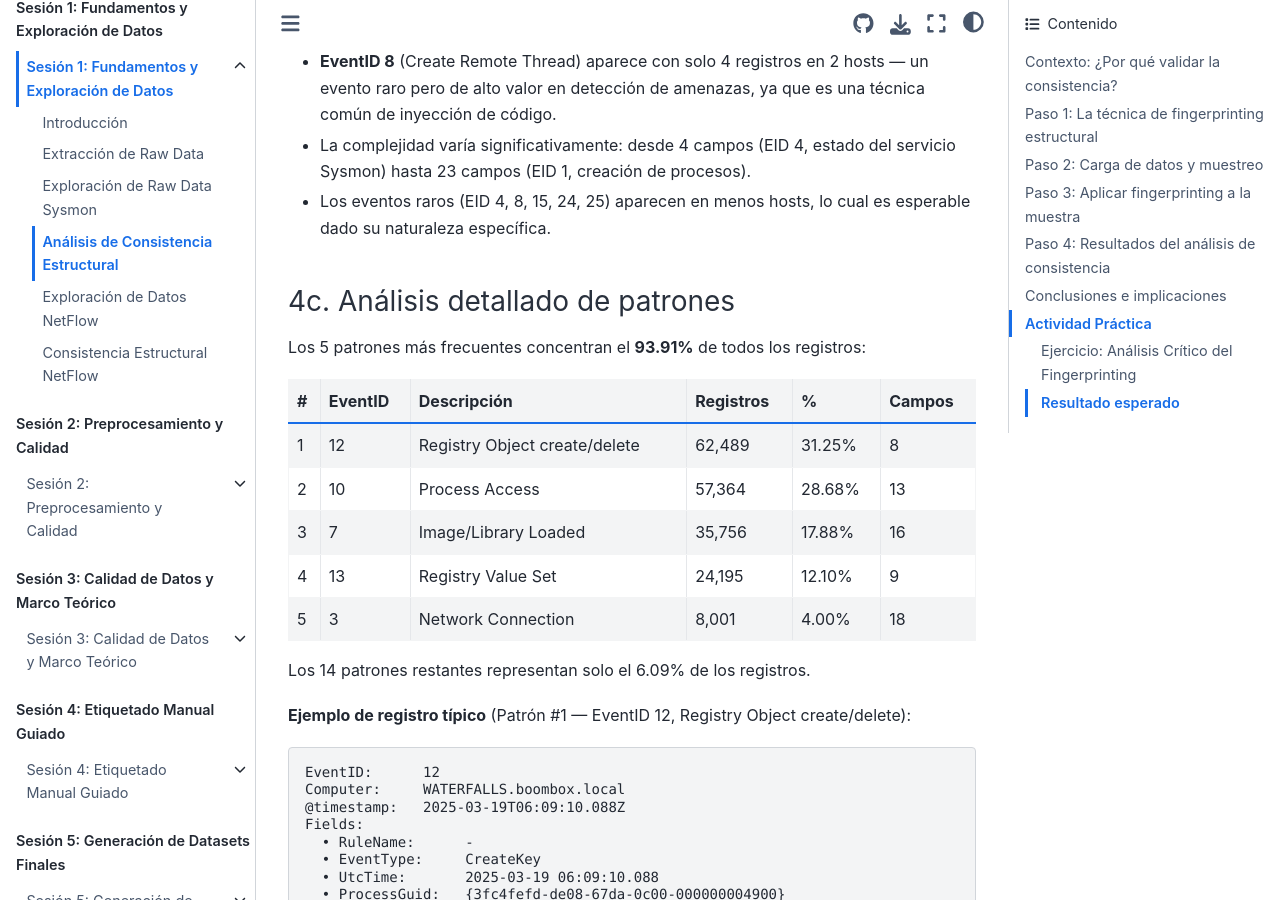
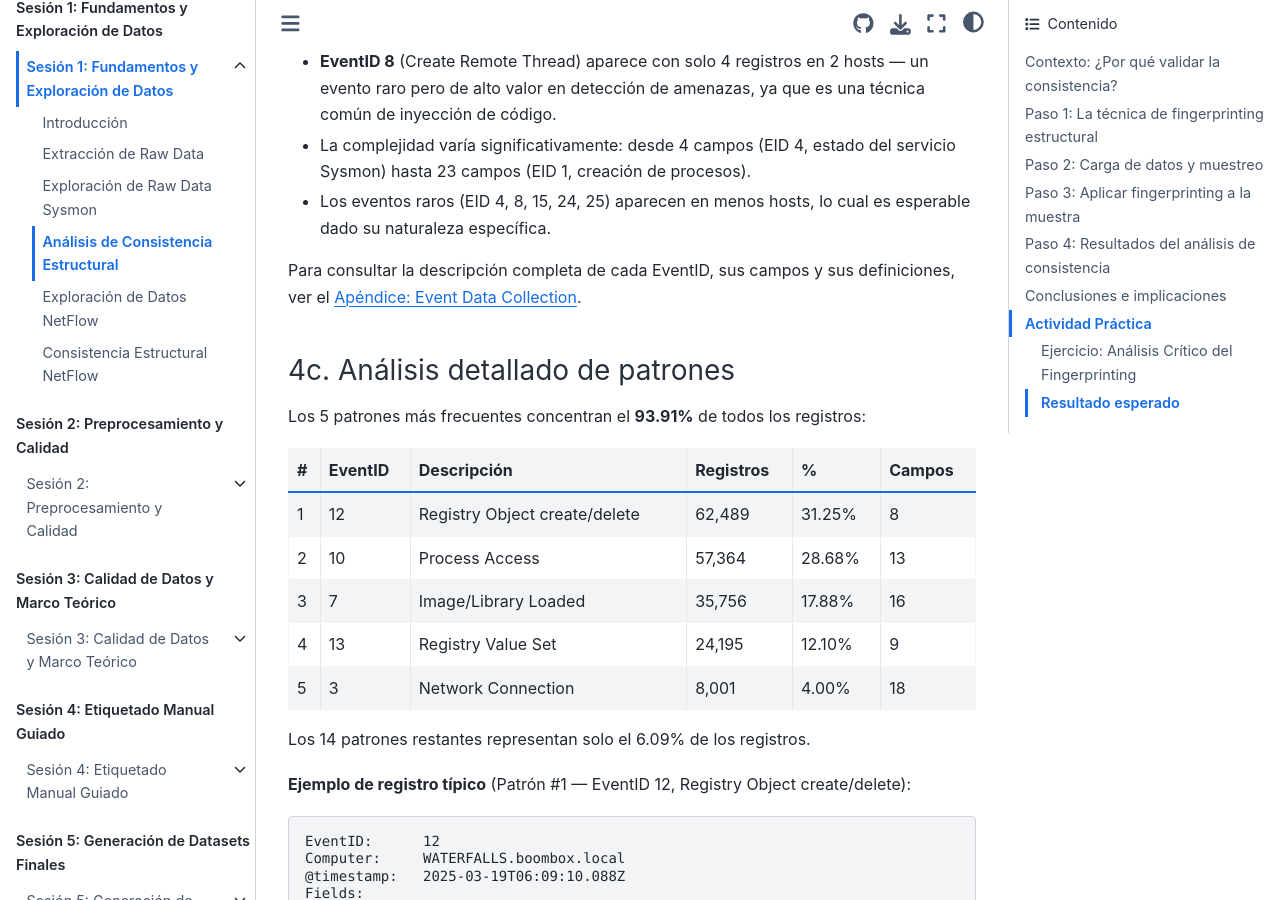
Before and after one commit to ollerenac/curso2026, a Jupyter Book: the page built from sesion-1/4-consistencia-sysmon.md, in a window 1280 px wide and 900 px high, scrolled down 5647 px. Built offline with Jupyter Book 1.0.4 settings and Sphinx 7.4.7 and the Sphinx Book theme 1.1.4, drawn with Linux system fonts in a browser that asks for light colours.

Commit message:
Add appendix reference to consistency analysis section 4b
Link to Event Data Collection appendix after the EventID consistency
table so students can look up field definitions.

Co-Authored-By: Claude Opus 4.6 <noreply@anthropic.com>

```diff
--- a/sesion-1/4-consistencia-sysmon.md
+++ b/sesion-1/4-consistencia-sysmon.md
@@ -192,6 +192,8 @@ El análisis por EventID revela que **los 19 EventIDs tienen estructura completa
 - La complejidad varía significativamente: desde 4 campos (EID 4, estado del servicio Sysmon) hasta 23 campos (EID 1, creación de procesos).
 - Los eventos raros (EID 4, 8, 15, 24, 25) aparecen en menos hosts, lo cual es esperable dado su naturaleza específica.
 
+Para consultar la descripción completa de cada EventID, sus campos y sus definiciones, ver el [Apéndice: Event Data Collection](../appendices/event-data-collection.md).
+
 ### 4c. Análisis detallado de patrones
 
 Los 5 patrones más frecuentes concentran el **93.91%** de todos los registros:
```
